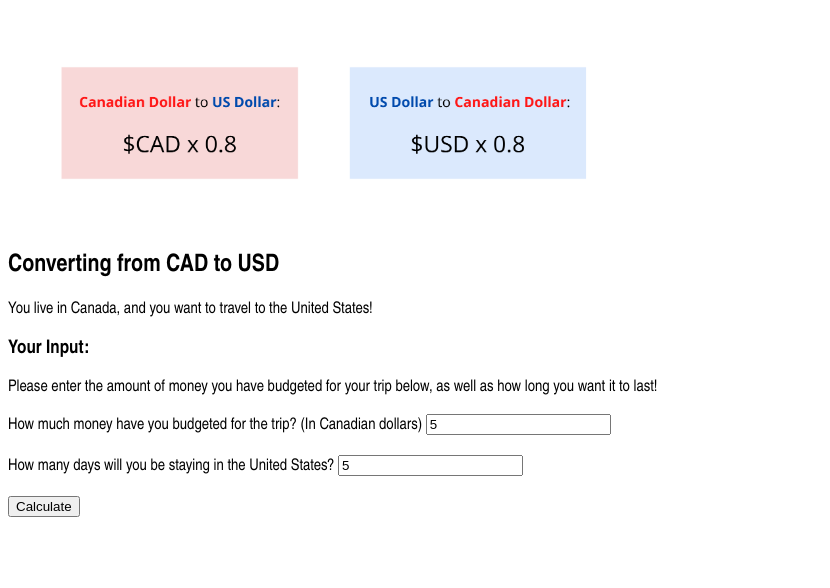
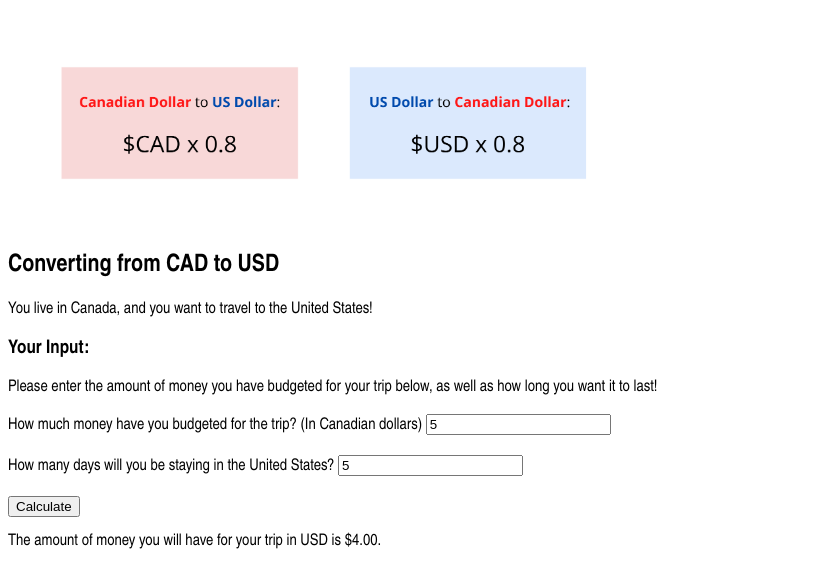
Before and after one commit to ICS2O-Programming-MariaG/Assign-02-HTML-Calculations, a plain HTML site: page index.html in a window 1280 px wide. Both pictures are taken after typing "5", "5" into the empty fields and a click on the input "Calculate". Shown: the part 92-680 px from the top of the page, without its empty margins (0-830 px from the left). Drawn offline with Linux system fonts and the light colour scheme.

Commit message:
Added first calculation in JS

```diff
--- a/index.html
+++ b/index.html
@@ -33,5 +33,8 @@
       <input type="number" id="days-in-us" placeholder="Number of days..."><br><br>
       <input type="submit" value="Calculate">
     </form>
+    <!-- Div for results -->
+    <div id="results">
+    </div>
   </body>
 </html>
--- a/js/script.js
+++ b/js/script.js
@@ -0,0 +1,9 @@
+"use strict"
+
+function enterClicked() {
+  const CONVERSION_RATE = 0.8;
+  let dollarsCad = document.getElementById("money-cad").value;
+  let days = document.getElementById("days-in-us").value;
+  let dollarsUsd = dollarsCad * CONVERSION_RATE;
+  document.getElementById("results").innerHTML = "The amount of money you will have for your trip in USD is $" + dollarsUsd.toFixed(2) + ".";
+}
```
